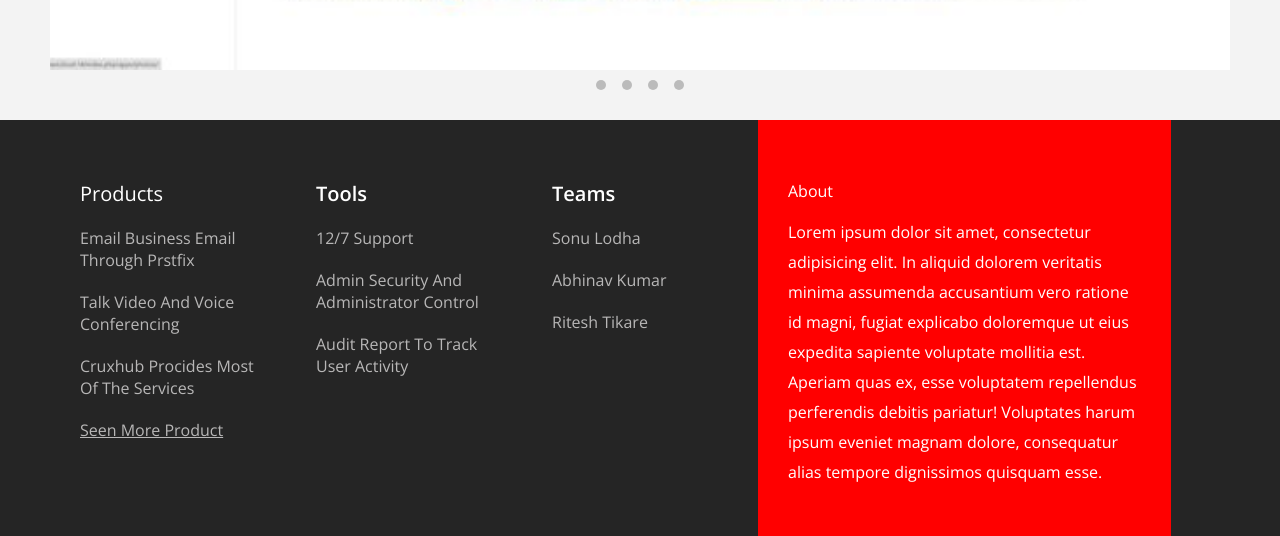
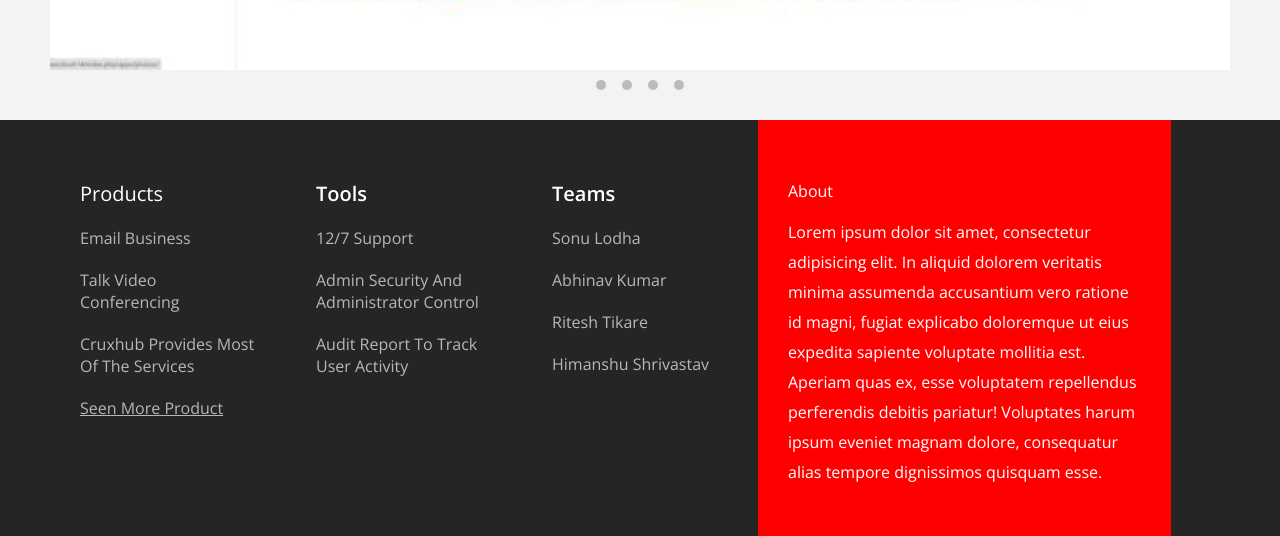
Before and after one commit to riteshtikare/crueducatorscloud, a plain HTML site: page index.html in a window 1280 px wide. Shown: the part 2904-3440 px from the top of the page. Drawn offline with nearby package versions, Linux system fonts and the light colour scheme.

Commit message:
first commit

```diff
--- a/index.html
+++ b/index.html
@@ -103,9 +103,9 @@
       <div id="footer">
         <div id="product">
             <h3>products</h3>
-            <ul>Email Business email through prstfix</ul>
-            <ul>Talk video and voice conferencing</ul>
-            <ul>cruxhub procides most of the services</ul>
+            <ul>Email Business</ul>
+            <ul>Talk video conferencing</ul>
+            <ul>cruxhub provides most of the services</ul>
             <ul><a href="#">seen more product</a></ul>
         </div>
         <div id="tools">
@@ -119,6 +119,7 @@
             <ul>sonu lodha</ul>
             <ul>abhinav kumar</ul>
             <ul>ritesh tikare</ul>
+            <ul>himanshu shrivastav</ul>
         </div>
         <div id="about">
             <h4>About</h4>
--- a/style.css
+++ b/style.css
@@ -488,7 +488,7 @@ ul a{
 #about{
     margin-top: -30px;
     width: 35%;
-    height: 113%;
+    height: 112%;
     padding: 60px 30px;
     background-color: red;
 }
@@ -521,7 +521,7 @@ ul a{
     justify-content: space-between;
     position: absolute;
     left: 0;
-    bottom: 0;
+    bottom: 0px;
     width: 100%;
     height: 10%;
     background-color:#1a1a1a;
```
